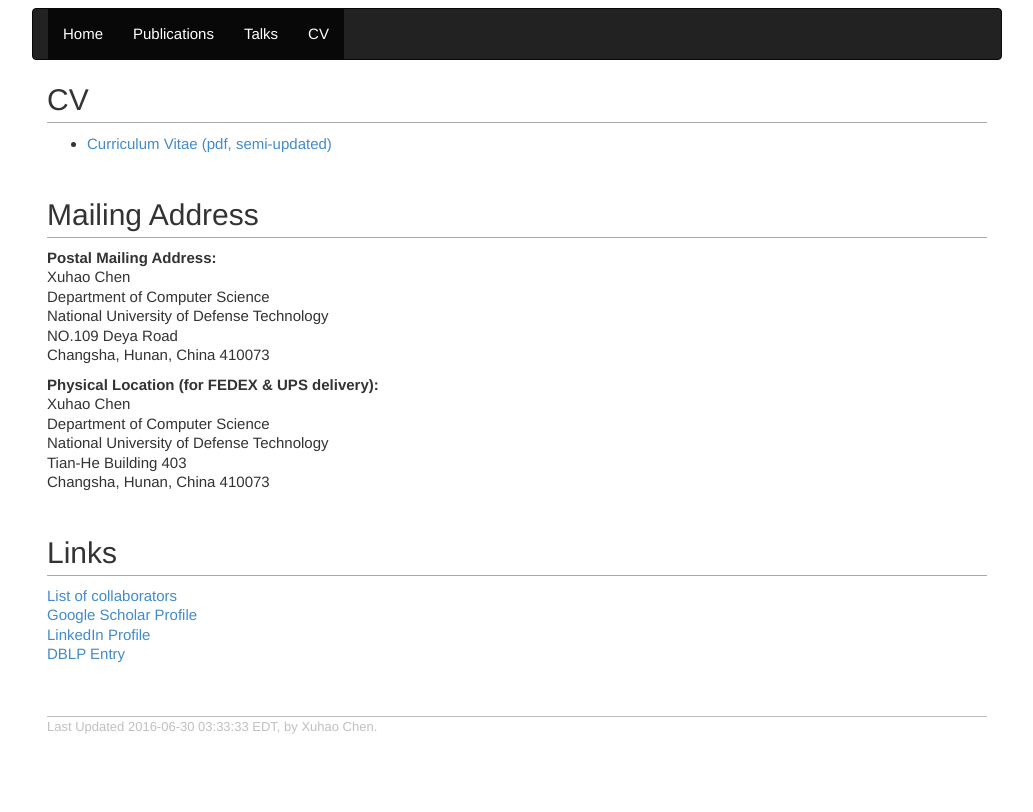
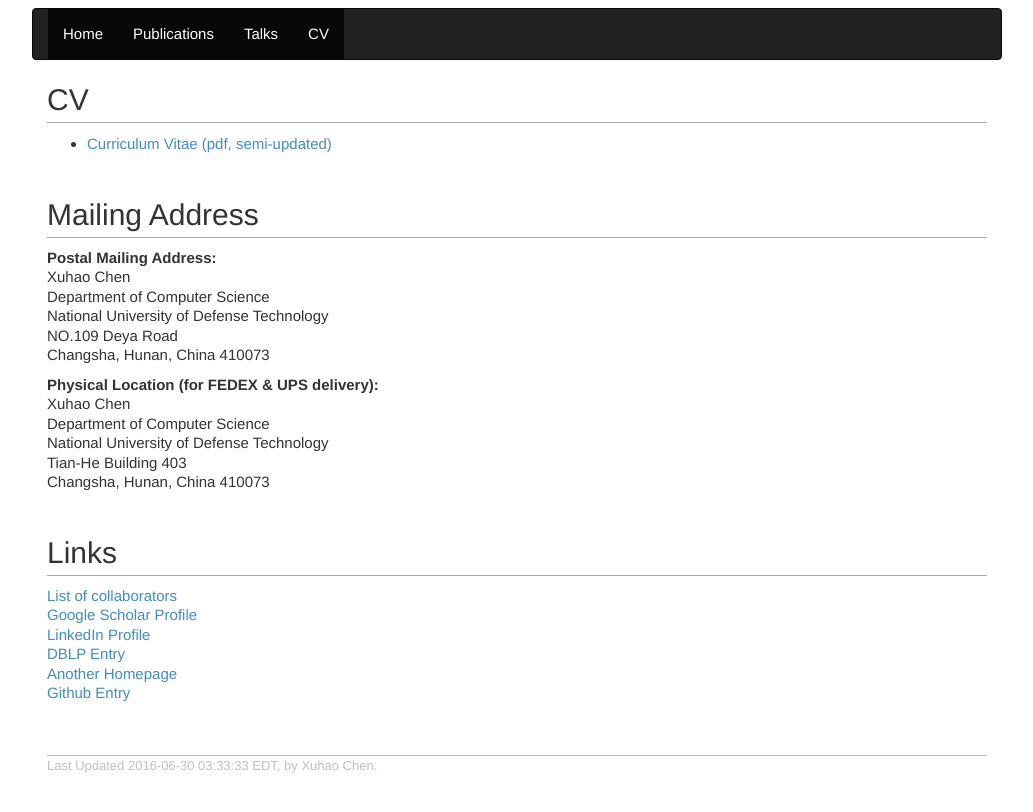
Before and after one commit to chenxuhao/chenxuhao.github.io, a Jekyll site: the page built from cv.html, in a window 1280 px wide. Shown: the top 812 px of the page, without its empty margins (123-1156 px from the left). Built offline with Jekyll 4.4.1, drawn with Linux system fonts in a browser that asks for light colours.

Commit message:
update cv

```diff
--- a/cv.html
+++ b/cv.html
@@ -4,7 +4,7 @@
 ---
 <h2>CV </h2>
 <ul>
-<li><p><a href="docs/cxh-cv.pdf">Curriculum Vitae (pdf, semi-updated)</a> </p>
+<li><p><a href="docs/cv-cxh.pdf">Curriculum Vitae (pdf, semi-updated)</a> </p>
 </li>
 </ul>
 <h2>Mailing Address</h2>
@@ -24,7 +24,9 @@
 <h2>Links</h2>
 <p>
 <a href="https://scholar.google.com/citations?view_op=list_colleagues&amp;hl=en&amp;user=GcdGTBAAAAAJ">List of collaborators</a> <br />
-<a href="ihttps://scholar.google.com/citations?user=GcdGTBAAAAAJ&hl=en">Google Scholar Profile</a> <br />
+<a href="https://scholar.google.com/citations?user=GcdGTBAAAAAJ&hl=en">Google Scholar Profile</a> <br />
 <a href="https://www.linkedin.com/in/xuhao-chen-b7296a43">LinkedIn Profile</a> <br />
 <a href="http://dblp.uni-trier.de/pers/hd/c/Chen:Xuhao">DBLP Entry</a> <br />
+<a href="http://chenxuhao.weebly.com/">Another Homepage</a> <br />
+<a href="https://github.com/chenxuhao/">Github Entry</a> <br />
 </p>
```
